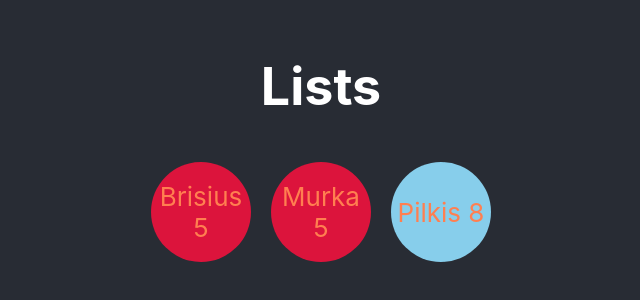
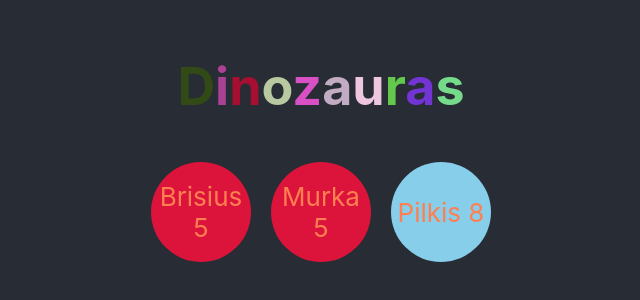
Before and after one commit to A-Kija/drontai, a React (Create React App) app in the folder r1/: page / in a window 1280 px wide. Shown: the part 254-554 px from the top of the page, without its empty margins (319-959 px from the left). Built offline with nearby package versions, Linux system fonts and the light colour scheme.

Commit message:
dinozauras

```diff
--- a/r1/src/App.jsx
+++ b/r1/src/App.jsx
@@ -1,5 +1,6 @@
 import './App.css';
 import Cat from './Components/004/Cat';
+import randColor from './Functions/randColor';
 
 const cats = [
     {id: 1, weight: 5, name: 'Murka'},
@@ -13,12 +14,17 @@
     return (
         <div className="App">
             <header className="App-header">
-                <h1>Lists</h1>
+                <h1>
+                    {
+                        [...'Dinozauras'].map((l, i) => <span key={i} style={{color: randColor()}}>{l}</span>)
+                    }
+                </h1>
                 <div className="container">
                 {
                     [...cats].sort((a, b) => a.name.localeCompare(b.name)).map((cat, i) => cat.weight < 4 ? null : <Cat i={i} key={cat.name} cat={cat} />)
                 }
                 </div>
+
                 {/* <div className="container">
                     <Cat catName="Pilkis" weight="20" />
                     <Cat catName="Juodis" weight="5" />
```
